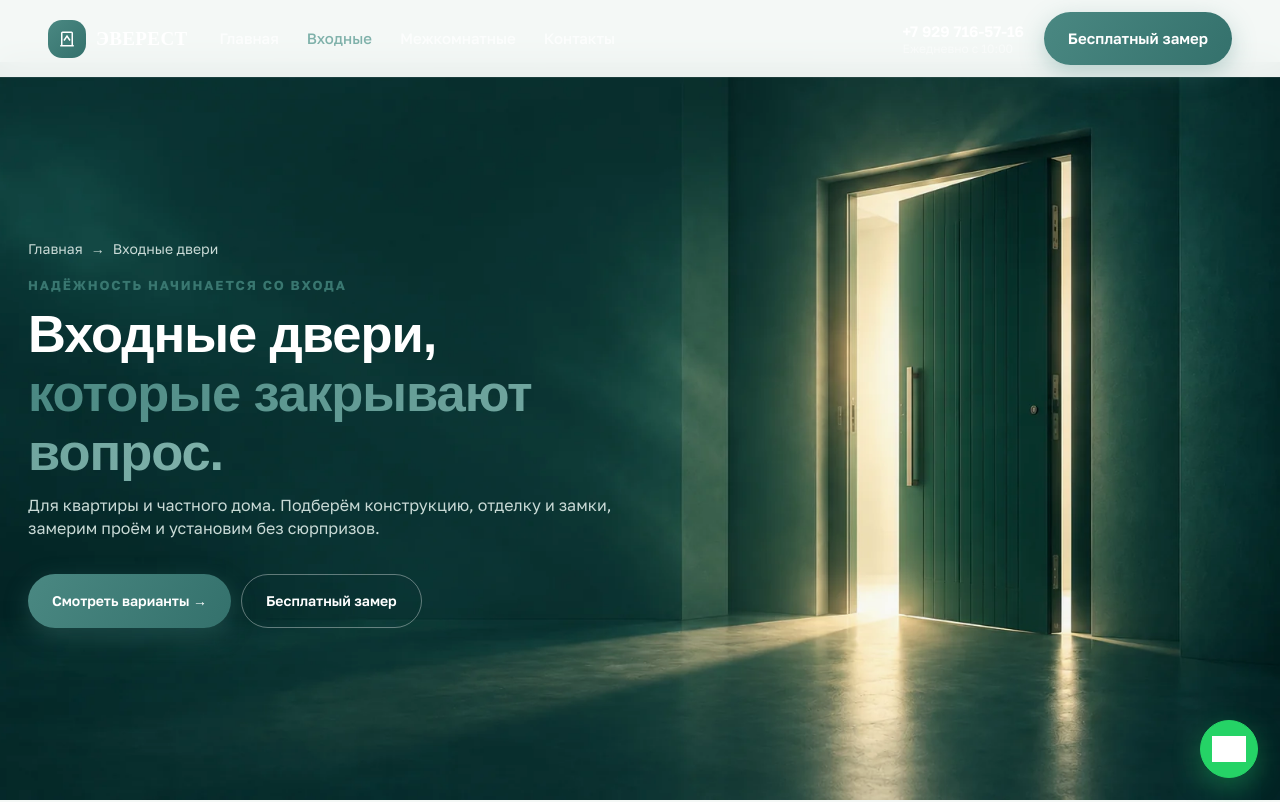
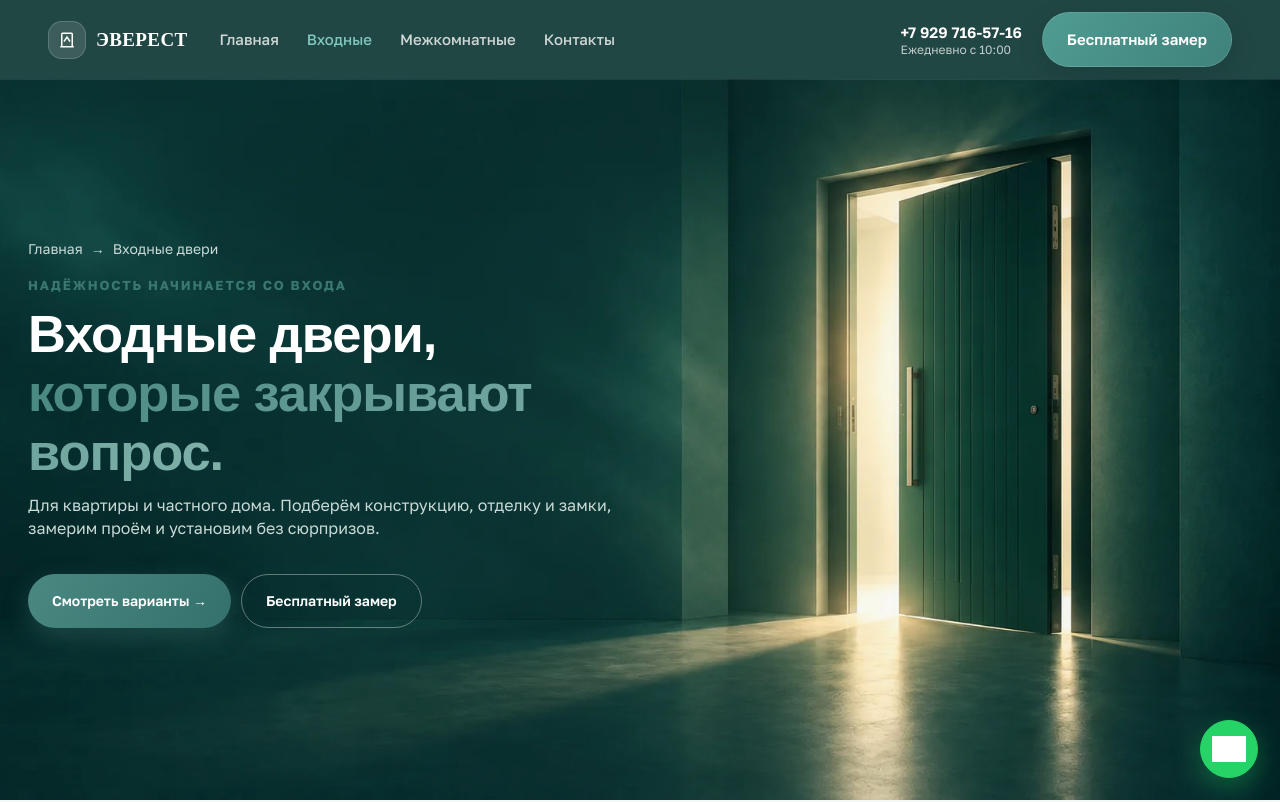
Before and after one commit to Lowelette/everest, a plain HTML site: page catalog-entrance.html in a window 1280 px wide. Shown: the top 802 px of the page. Drawn offline with Linux system fonts and the light colour scheme; no server answers; grey boxes are pictures that could not be loaded; a web font is replaced by a local one.

Commit message:
fix 2.4.1

```diff
--- a/catalog-entrance.html
+++ b/catalog-entrance.html
@@ -7,15 +7,24 @@
 <meta content="no-cache, no-store, must-revalidate" http-equiv="Cache-Control"/>
 <meta content="no-cache" http-equiv="Pragma"/>
 <meta content="0" http-equiv="Expires"/>
-<meta content="2026-09-08-v6.9" name="site-version"/>
+<meta content="2026-09-08-v6.9.1" name="site-version"/>
 <meta content="Подберём входную дверь для квартиры или дома, привезём и установим под ключ." name="description"/>
 <title>Входные двери в Тольятти — «Эверест»</title>
 <link href="https://fonts.googleapis.com" rel="preconnect"/>
 <link crossorigin="" href="https://fonts.gstatic.com" rel="preconnect"/>
 <link href="https://fonts.googleapis.com/css2?family=Unbounded:wght@400;600;800&amp;family=Golos+Text:wght@400;500;600;700&amp;display=swap" rel="stylesheet"/>
-<link href="css/styles.css?v=20260908-v69" rel="stylesheet"/>
-<link href="css/catalog.css?v=20260908-v69" rel="stylesheet"/>
-<link href="css/fixed-theme.css?v=20260831-v55" rel="stylesheet"/><script defer="True" src="js/cms-site.js?v=20260831-content-v4"></script></head>
+<link href="css/styles.css?v=20260908-v691" rel="stylesheet"/>
+<link href="css/catalog.css?v=20260908-v691" rel="stylesheet"/>
+<link href="css/fixed-theme.css?v=20260831-v55" rel="stylesheet"/><style id="catalog-header-v691-hotfix">
+html body.catalog-page header#header.header.header-catalog{background:#214744!important;background-color:#214744!important;background-image:none!important;color:#fff!important;-webkit-backdrop-filter:none!important;backdrop-filter:none!important;box-shadow:0 1px 0 rgba(255,255,255,.09)!important;border:0!important}
+html body.catalog-page header#header.header.header-catalog .logo,html body.catalog-page header#header.header.header-catalog .phone,html body.catalog-page header#header.header.header-catalog .nav a{color:#fff!important}
+html body.catalog-page header#header.header.header-catalog .nav a{opacity:.78!important}
+html body.catalog-page header#header.header.header-catalog .nav a:hover{opacity:1!important}
+html body.catalog-page header#header.header.header-catalog .nav a.active{color:#7fc6bc!important;opacity:1!important}
+html body.catalog-page header#header.header.header-catalog .phone small{color:rgba(255,255,255,.72)!important;opacity:1!important}
+html body.catalog-page header#header.header.header-catalog .logo-mark{background:rgba(255,255,255,.12)!important;color:#fff!important;border:1px solid rgba(255,255,255,.18)!important}
+html body.catalog-page header#header.header.header-catalog .btn-primary{background:linear-gradient(120deg,#4f9b92,#3f827b)!important;color:#fff!important;border:1px solid rgba(255,255,255,.12)!important;box-shadow:0 9px 24px rgba(7,38,36,.24)!important}
+</style><script defer="True" src="js/cms-site.js?v=20260831-content-v4"></script></head>
 <body class="catalog-page catalog-entrance-page">
 <header class="header header-catalog scrolled" id="header">
 <div class="header-inner">
--- a/css/catalog.css
+++ b/css/catalog.css
@@ -615,22 +615,48 @@
   .catalog-showcase{min-height:220px}
 }
 
-/* ===== Everest v6.9 — catalog header uses the same green language as home ===== */
-.catalog-page .header-catalog{
-  background:rgba(33,71,68,.98)!important;
+
+/* ===== Everest v6.9.1 — catalog header hard fix =====
+   Keep entrance/interior headers on the same dark green brand surface as home.
+   Explicit background-color/background-image prevents later theme rules from
+   accidentally restoring the pale header while leaving white text behind. */
+html body.catalog-page header#header.header.header-catalog{
+  background:#214744!important;
+  background-color:#214744!important;
+  background-image:none!important;
   color:#fff!important;
-  box-shadow:0 1px 0 rgba(255,255,255,.08)!important;
-  border-bottom:0!important;
+  -webkit-backdrop-filter:none!important;
+  backdrop-filter:none!important;
+  box-shadow:0 1px 0 rgba(255,255,255,.09)!important;
+  border:0!important;
 }
-.catalog-page .header-catalog .logo,
-.catalog-page .header-catalog .phone,
-.catalog-page .header-catalog .nav a{
+html body.catalog-page header#header.header.header-catalog .logo,
+html body.catalog-page header#header.header.header-catalog .phone,
+html body.catalog-page header#header.header.header-catalog .nav a{
   color:#fff!important;
 }
-.catalog-page .header-catalog .nav a{opacity:.76}
-.catalog-page .header-catalog .nav a:hover{opacity:1}
-.catalog-page .header-catalog .nav a.active{
-  color:var(--accent-highlight)!important;
-  opacity:1;
+html body.catalog-page header#header.header.header-catalog .nav a{
+  opacity:.78!important;
 }
-.catalog-page .header-catalog .phone small{color:rgba(255,255,255,.72)!important}
+html body.catalog-page header#header.header.header-catalog .nav a:hover{
+  opacity:1!important;
+}
+html body.catalog-page header#header.header.header-catalog .nav a.active{
+  color:#7fc6bc!important;
+  opacity:1!important;
+}
+html body.catalog-page header#header.header.header-catalog .phone small{
+  color:rgba(255,255,255,.72)!important;
+  opacity:1!important;
+}
+html body.catalog-page header#header.header.header-catalog .logo-mark{
+  background:rgba(255,255,255,.12)!important;
+  color:#fff!important;
+  border:1px solid rgba(255,255,255,.18)!important;
+}
+html body.catalog-page header#header.header.header-catalog .btn-primary{
+  background:linear-gradient(120deg,#4f9b92,#3f827b)!important;
+  color:#fff!important;
+  border:1px solid rgba(255,255,255,.12)!important;
+  box-shadow:0 9px 24px rgba(7,38,36,.24)!important;
+}
```
Also changed, not shown: catalog-interior.html (+13 -4 lines).
